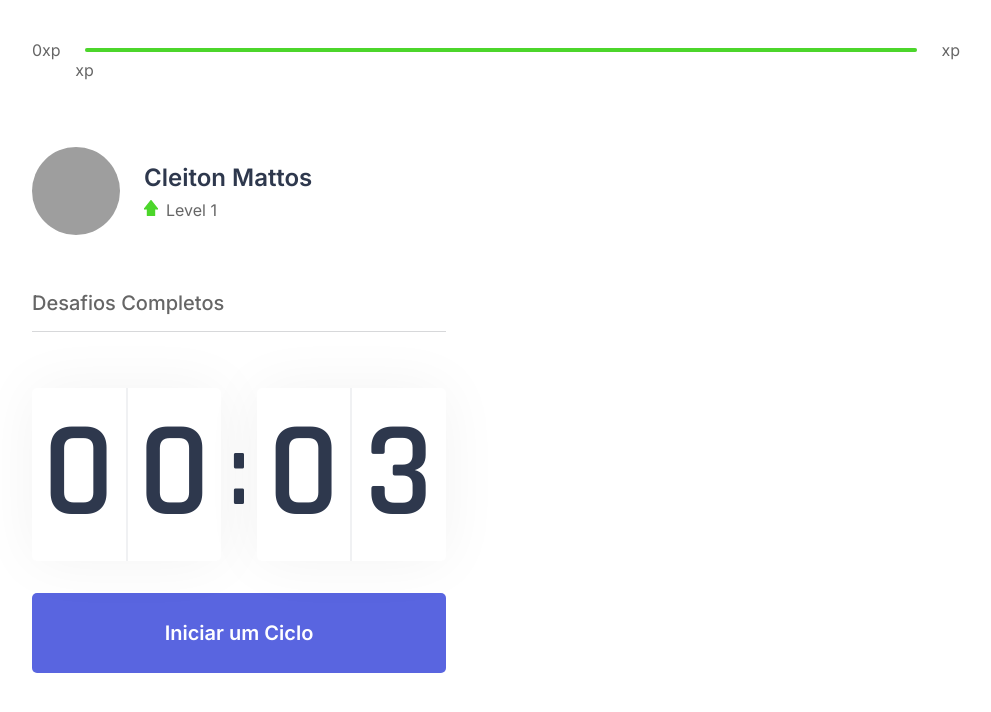
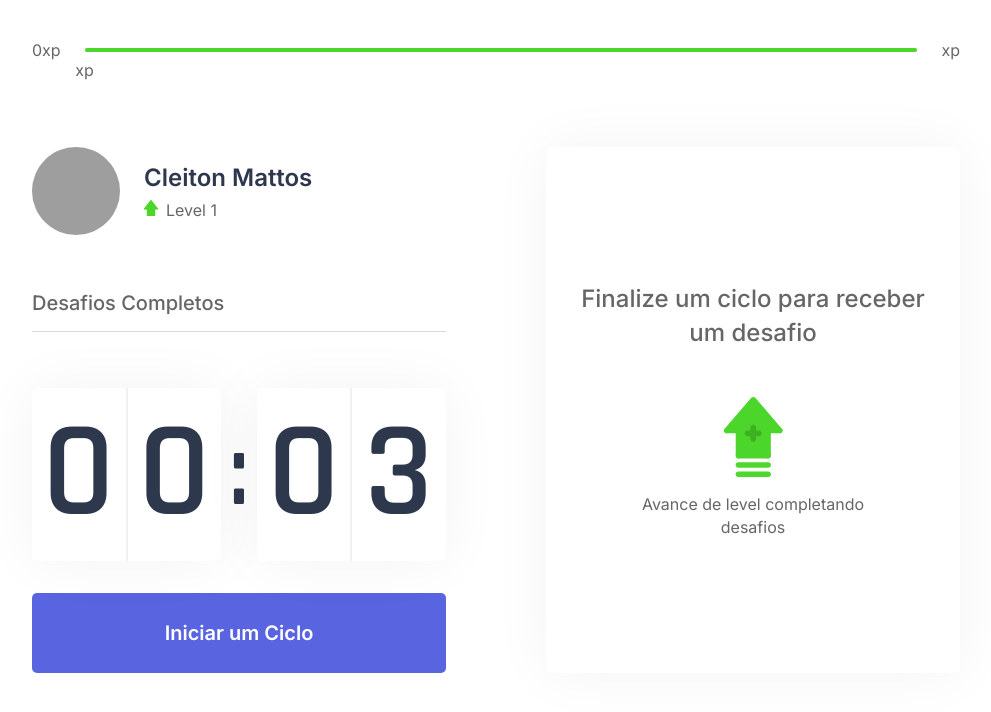
Before and after one commit to Orifiel/moveit-next, a Next.js app: page / in a window 1280 px wide. Shown: the top 712 px of the page, without its empty margins (144-1135 px from the left). Built offline with nearby package versions, Linux system fonts and the light colour scheme; grey boxes are pictures that could not be loaded.

Commit message:
incorporando ChallengeBox na aplicação

```diff
--- a/src/pages/index.tsx
+++ b/src/pages/index.tsx
@@ -1,4 +1,5 @@
 import Head from 'next/head'
+import { ChallengeBox } from '../components/ChallengeBox'
 import { CompletedChallenges } from '../components/CompletedChallenges'
 import { Countdown } from '../components/Countdown'
 import { ExperienceBar } from '../components/ExperienceBar'
@@ -21,7 +22,7 @@
           <Countdown />
         </div>
         <div>
-
+          <ChallengeBox />
         </div>
       </section>
     </div>
```
